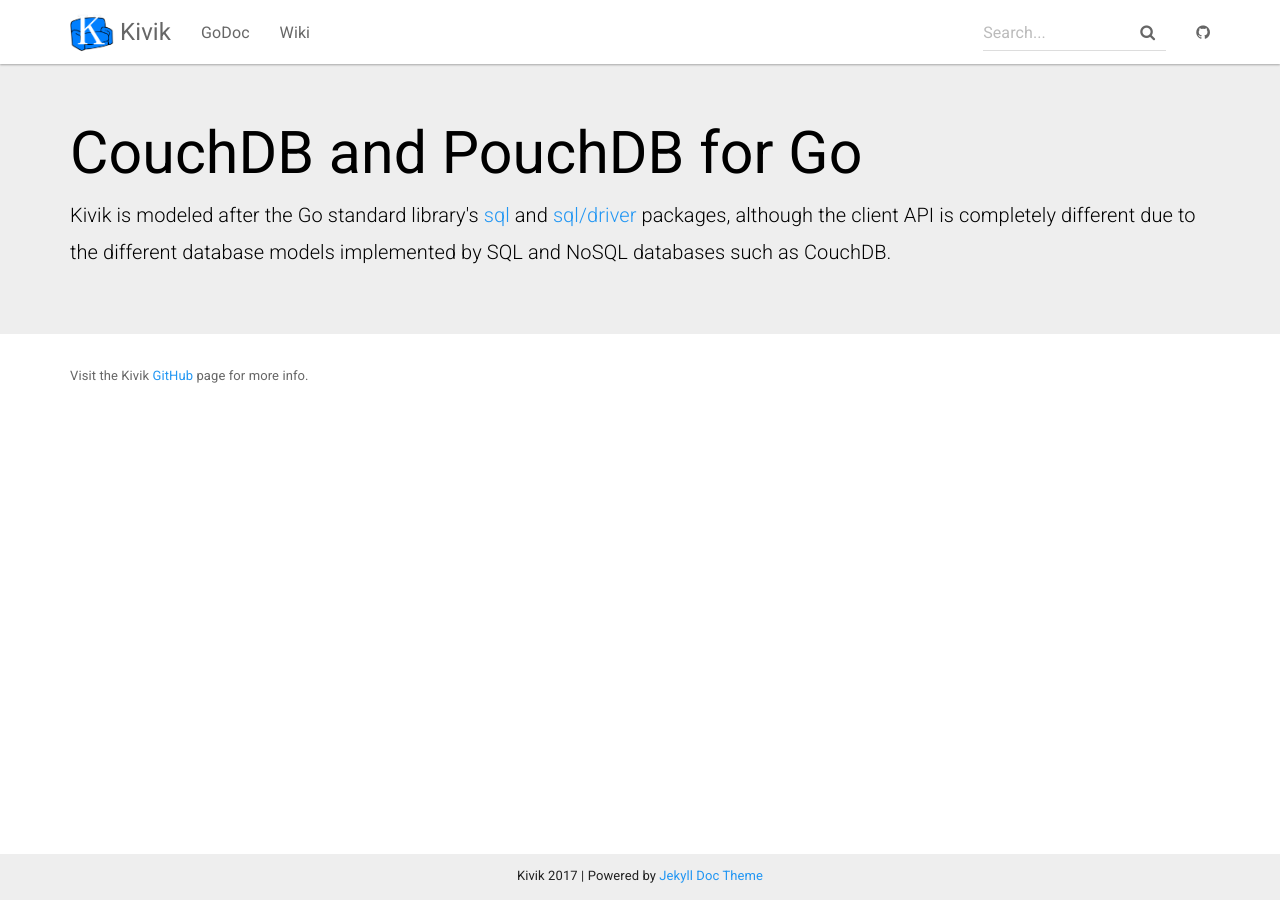
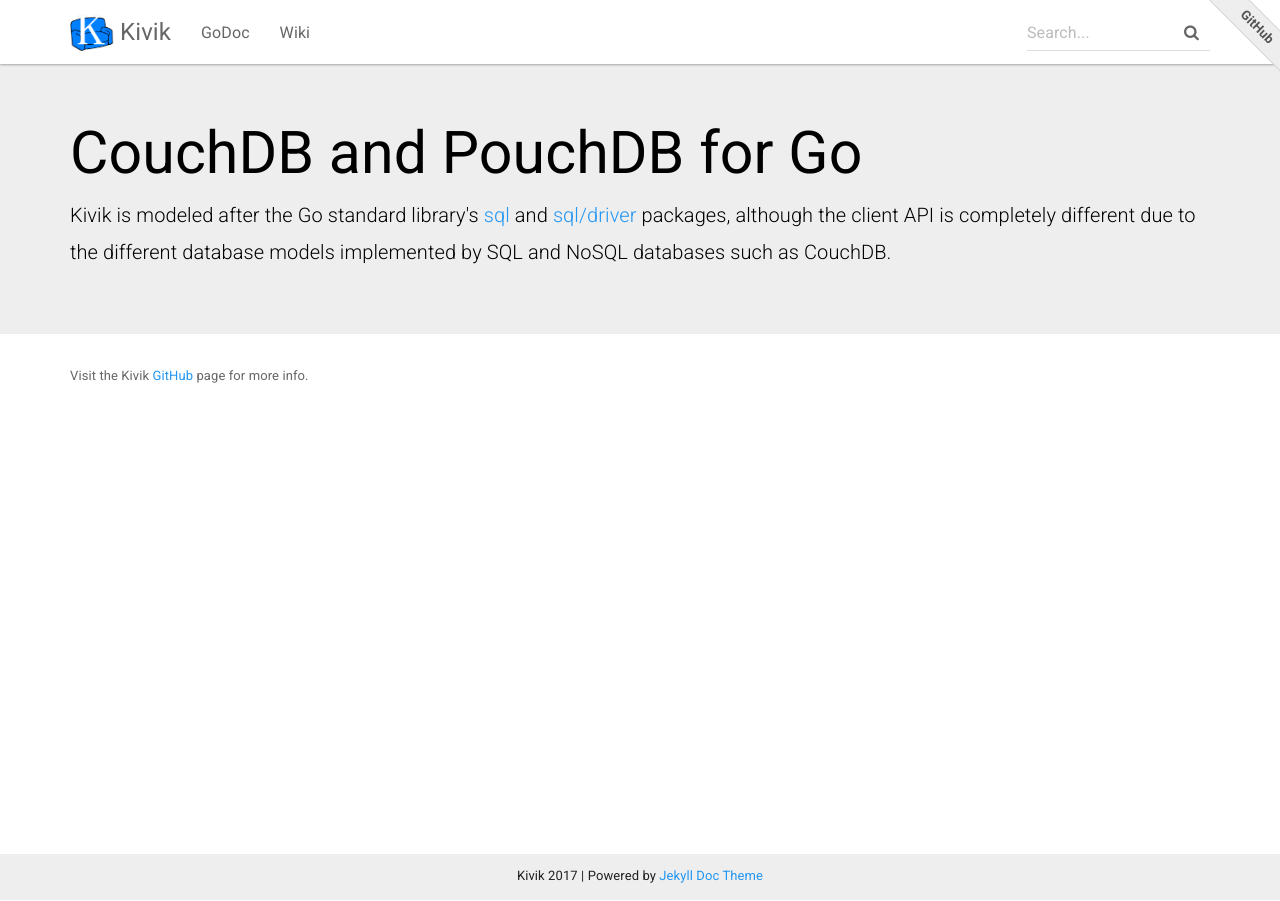
Before and after one commit to go-kivik/kivik.github.io, a Jekyll site: the page built from index.html, in a window 1280 px wide. Built offline with Jekyll 4.4.1, drawn with Linux system fonts in a browser that asks for light colours; nearby versions of some CDN libraries.

Commit message:
GitHub banner

```diff
--- a/_includes/topnav.html
+++ b/_includes/topnav.html
@@ -1,4 +1,12 @@
 <nav class="navbar navbar-default navbar-fixed-top">
+    <a
+            href="https://github.com/flimzy/kivik"
+            target="_blank"
+            rel="noopener noreferrer"
+          >
+          <div class="ribbon">GitHub</div>
+    </a>
+
     <div class="container navbar-container">
         <div class="navbar-header">
             <button type="button" class="navbar-toggle collapsed" data-toggle="collapse" data-target="#navbar" aria-expanded="false" aria-controls="navbar">
@@ -27,9 +35,11 @@
                         <i class="fa fa-search form-control-feedback"></i>
                     </div>
                 </form>
+<!--
                 <ul class="nav navbar-nav">
                     <li><a href="{{ site.git_address }}"><i class="fa fa-github" aria-hidden="true"></i></a></li>
                 </ul>
+-->
             </div>
         </div>
     </div>
--- a/css/main.scss
+++ b/css/main.scss
@@ -37,6 +37,22 @@
     height: $navbar-height;
     padding: 10px 0;
   }
+}
+
+.ribbon {
+    z-index: 1;
+    position: absolute;
+    top: 0;
+    right: 0;
+    padding: .1em 3em;
+    border: 1px solid rgba(0,0,0,0.1);
+    background-color: #eee;
+    color: #555;
+    font-weight: bold;
+    -webkit-transform: translateX(75%) rotate(45deg) translateX(-30%);
+    transform: translateX(75%) rotate(45deg) translateX(-30%);
+    -webkit-transform-origin: top left;
+    transform-origin: top left;
 }
 
 
```
